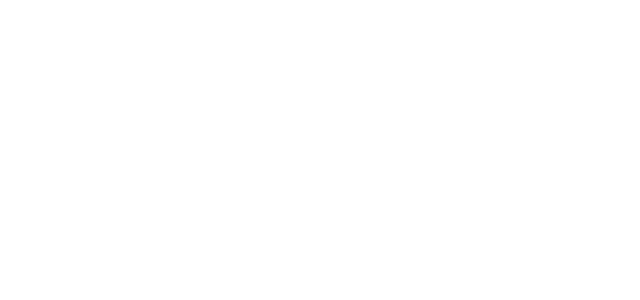
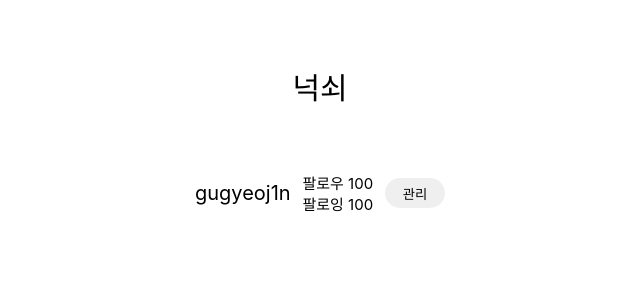
Before and after one commit to gugyeoj1n/enough_weight, a React (Create React App) app in the folder client/: page /profile in a window 1280 px wide. Before the commit this address had no page. Shown: the top 300 px of the page, without its empty margins (320-960 px from the left). Built offline with nearby package versions, Linux system fonts and the light colour scheme.

Commit message:
[FEAT] 프로필 페이지 구현

```diff
--- a/client/src/App.js
+++ b/client/src/App.js
@@ -1,13 +1,15 @@
 import React from 'react'
-import MainPage from './pages/MainPage'
-import Login from './pages/Login'
+
+import MainPage from './pages/MainPage/MainPage'
+import Login from './pages/Login/Login'
+import Register from './pages/Register/Register'
+import Profile from './pages/Profile/Profile'
 
 import {
   BrowserRouter,
   Route,
   Routes
 } from "react-router-dom";
-import Register from './pages/Register';
 
 function App() {
 	return (
@@ -16,6 +18,7 @@
         		<Route exact path="/" element = { <MainPage /> }/>
         		<Route exact path="/login" element = { <Login /> }/>
 				<Route eaxct path="/register" element = { <Register /> }/>
+				<Route exact path="/profile" element = { <Profile /> }/>
       		</Routes>
     	</BrowserRouter>
 	)
--- a/client/src/pages/MainPage.css
+++ b/client/src/pages/MainPage/MainPage.css
@@ -152,11 +152,21 @@
     border-radius: 25px;
 }
 
-.navigationItem {
+.navigationButton {
     height: 40px;
     width: 40px;
     margin-top: 15px;
     margin-bottom: 15px;
+    border: none;
+    background: none;
+    display: flex;
+    align-items: center;
+    justify-content: center;
+}
+
+.navigationItem {
+    height: 40px;
+    width: 40px;
 }
 
 .articles {
@@ -173,7 +183,7 @@
     border: none;
     border-radius: 3%;
     width: 48%;
-    height: 67%;
+    height: 70%;
     margin: 5px;
     display: flex;
     flex-direction: column;
--- /dev/null
+++ b/client/src/pages/Profile/FollowList.css
@@ -0,0 +1,54 @@
+.followList {
+    width: 80%;
+    height: 70%;
+    overflow-y: auto;
+}
+
+.followListContainer {
+    display: flex;
+    flex-direction: column;
+    align-items: center;
+    gap: 10px;
+}
+
+.followItem {
+    width: 230px;
+    height: 60px;
+    background-color: #d9d9d9;
+    border: none;
+    border-radius: 5px;
+    display: flex;
+    align-items: center;
+    flex-direction: row;
+    justify-content: space-between;
+}
+
+.followName {
+    margin-left: 15px;
+}
+
+.followInteractButtons {
+    display: flex;
+    flex-direction: row;
+    align-items: center;
+    justify-content: space-between;
+    gap: 10px;
+    margin-right: 15px;
+    width: 80px;
+}
+
+.followInteractButton {
+    width: 35px;
+    height: 35px;
+    border: none;
+    background-color: white;
+    border-radius: 15px;
+    display: flex;
+    align-items: center;
+    justify-content: center;
+}
+
+.followInteractIcon {
+    width: 30px;
+    height: 30px;
+}
--- /dev/null
+++ b/client/src/pages/Profile/FollowList.js
@@ -0,0 +1,65 @@
+import './FollowList.css'
+
+function FollowList(){
+    return (
+        <div className="followList">
+                        <div className="followListContainer">
+                            <div className="followItem">
+                                <text className="followName">
+                                    abcdefghijk
+                                </text>
+                                <div className="followInteractButtons">
+                                    <button className="followInteractButton">
+                                        <img src="images/person.svg" className="followInteractIcon"/>
+                                    </button>
+                                    <button className="followInteractButton">
+                                        <img src="images/delete.png" className="followInteractIcon"/>
+                                    </button>
+                                </div>
+                            </div>
+                        </div>
+                    </div>
+    )
+}
+
+export default FollowList
+
+/* 이거 참고해서 하기
+import React, { useState, useEffect } from 'react'
+import styled from 'styled-components'
+import TodoItem from './TodoItem'
+import axios from 'axios'
+import { useTodoState } from '../../TodoContext'
+
+const TodoListBlock = styled.div`
+  	flex: 1;
+  	padding: 20px 32px;
+  	padding-bottom: 48px;
+  	overflow-y: auto;
+`
+function TodoList() {
+	const [decoded, setDecoded] = useState("")
+	const todos = useTodoState()
+	const decoding = async () => {
+		await axios.get('/api/users/decode').then(response => {
+			setDecoded(response.data.decoded)
+		})
+	}
+	useEffect(() => {
+		decoding()
+	}, [])
+
+  	return (
+  		<TodoListBlock>
+			{todos.filter(todo => todo.userName === decoded).map((todo, idx) => (
+				<TodoItem
+					key={ idx }
+					id={ todo.id }
+					text={ todo.text }
+					done={ todo.done }
+					userName={ todo.userName }
+				/>
+			))}
+		</TodoListBlock>
+	)
+}*/
--- /dev/null
+++ b/client/src/pages/Profile/Profile.css
@@ -0,0 +1,80 @@
+.background {
+    display: flex;
+    align-items: center;
+    justify-content: center;
+    background-color: white;
+    flex-direction: column;
+}
+
+.titleText {
+    margin: 5%;
+    font-size: 30px;
+}
+
+.accountInfo {
+    display: flex;
+    flex-direction: row;
+    align-items: center;
+    justify-content: space-between;
+    width: 250px;
+}
+
+.followManageButton {
+    border: none;
+    width: 60px;
+    height: 30px;
+    border-radius: 15px;
+}
+
+.id {
+    font-size: 20px;
+}
+
+.follow {
+    font-size: 15px;
+}
+
+.followModal {
+    display: flex;
+    justify-content: center;
+    align-items: center;
+    position: fixed;
+    top: 0;
+    left: 0;
+    width: 100%;
+    height: 100%;
+    background-color: rgba(0, 0, 0, 0.5); /* 배경에 투명도를 줌 */
+}
+
+.followModalContent {
+    background-color: #fff;
+    border-radius: 5px;
+    width: 300px;
+    height: 450px;
+    display: flex;
+    flex-direction: column;
+    align-items: center;
+}
+
+.close {
+    font-size: 25px;
+    cursor: pointer;
+    margin: 10px;
+}
+
+.followButtons {
+    display: flex;
+    flex-direction: row;
+    align-items: center;
+    justify-content: space-between;
+    width: 200px;
+}
+
+.followButton {
+    width: 90px;
+    height: 40px;
+    font-size: 17px;
+    border: none;
+    border-radius: 15px;
+    margin-bottom: 20px;
+}
--- /dev/null
+++ b/client/src/pages/Profile/Profile.js
@@ -0,0 +1,55 @@
+import './Profile.css'
+import React, { useState } from 'react'
+import FollowList from './FollowList'
+
+function Profile(){
+    const [isFollowOpen, setIsFollowOpen] = useState(false);
+
+    const ManageModal = () => {
+        setIsFollowOpen(!isFollowOpen);
+    }
+
+    return (
+        <div className="background">
+            <div className="titleText">
+                넉쇠
+            </div>
+            <div className="accountInfo">
+                <div className="id">
+                    gugyeoj1n
+                </div>
+                <div className="follow">
+                    <text>
+                    팔로우 100
+                    </text>
+                    <br/>
+                    <text>
+                    팔로잉 100
+                    </text>
+                </div>
+                <button className="followManageButton" onClick={ ManageModal }>
+                        관리
+                </button>
+            </div>
+
+            {isFollowOpen && (
+            <div className="followModal">
+                <div className="followModalContent">
+                    <span className="close" onClick={ ManageModal }>&times;</span>
+                    <div className="followButtons">
+                        <button className="followButton">
+                            팔로워
+                        </button>
+                        <button className="followButton">
+                            팔로잉
+                        </button>
+                    </div>
+                    <FollowList/>
+                </div>
+            </div>
+            )}
+        </div>
+    )
+}
+
+export default Profile
```
Also changed, not shown: client/src/pages/MainPage/MainPage.js (renamed from client/src/pages/MainPage.js, +24 -6 lines), client/public/images/delete.png (added), client/src/pages/Login/Login.css (renamed from client/src/pages/Login.css), client/src/pages/Login/Login.js (renamed from client/src/pages/Login.js), client/src/pages/Register/Register.css (renamed from client/src/pages/Register.css), client/src/pages/Register/Register.js (renamed from client/src/pages/Register.js).
